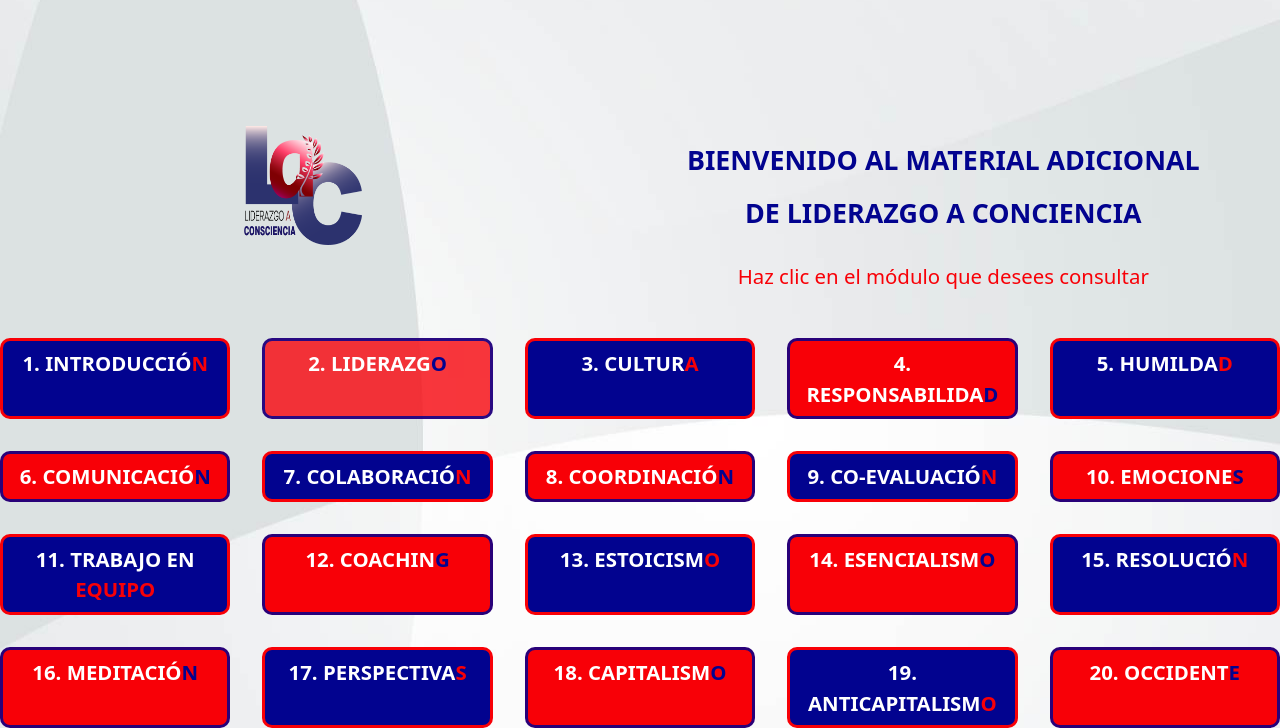
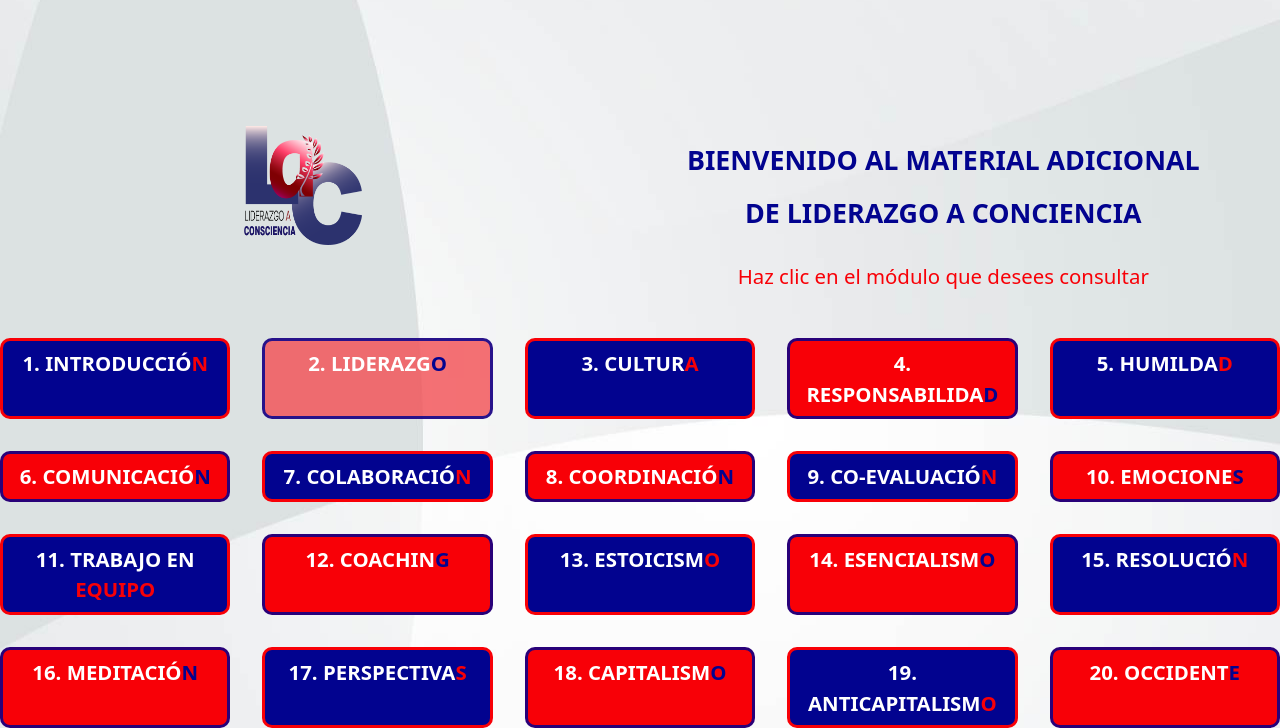
Before and after one commit to eduardovisa/liderazgo-page, a plain HTML site: page index.html in a window 1280 px wide. In both pictures the pointer is over the element 377 px from the left and 1344 px from the top of the page. Shown: the part 966-1694 px from the top of the page. Drawn offline with nearby package versions, Linux system fonts and the light colour scheme.

Commit message:
Cambio del color del hover del botón rojo

```diff
--- a/styles/main.css
+++ b/styles/main.css
@@ -61,7 +61,7 @@
 }
 
 .button-color-red:hover {
-  background-color: #f80008c8;
+  background-color: #f34a50c8;
 }
 
 .btn {
```
